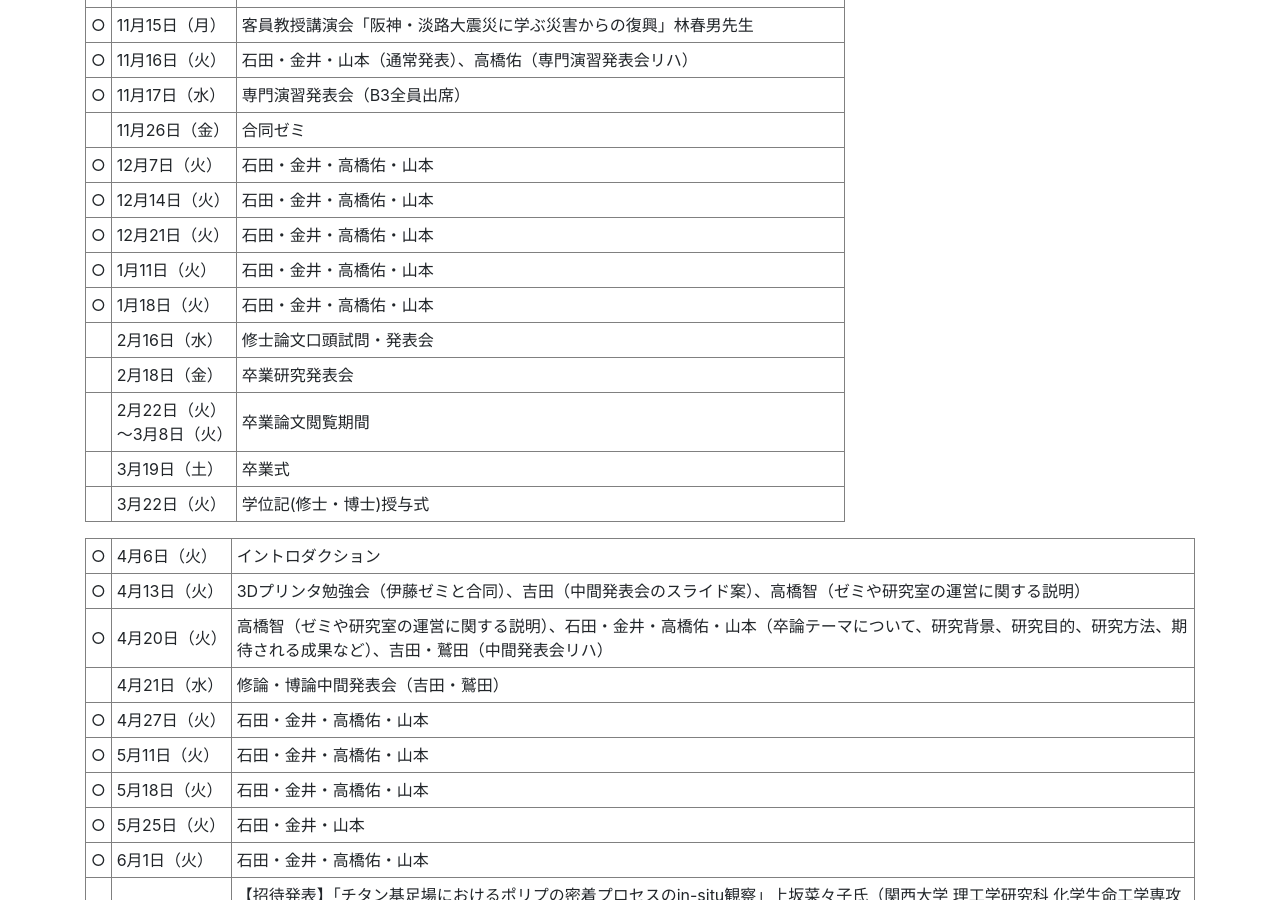
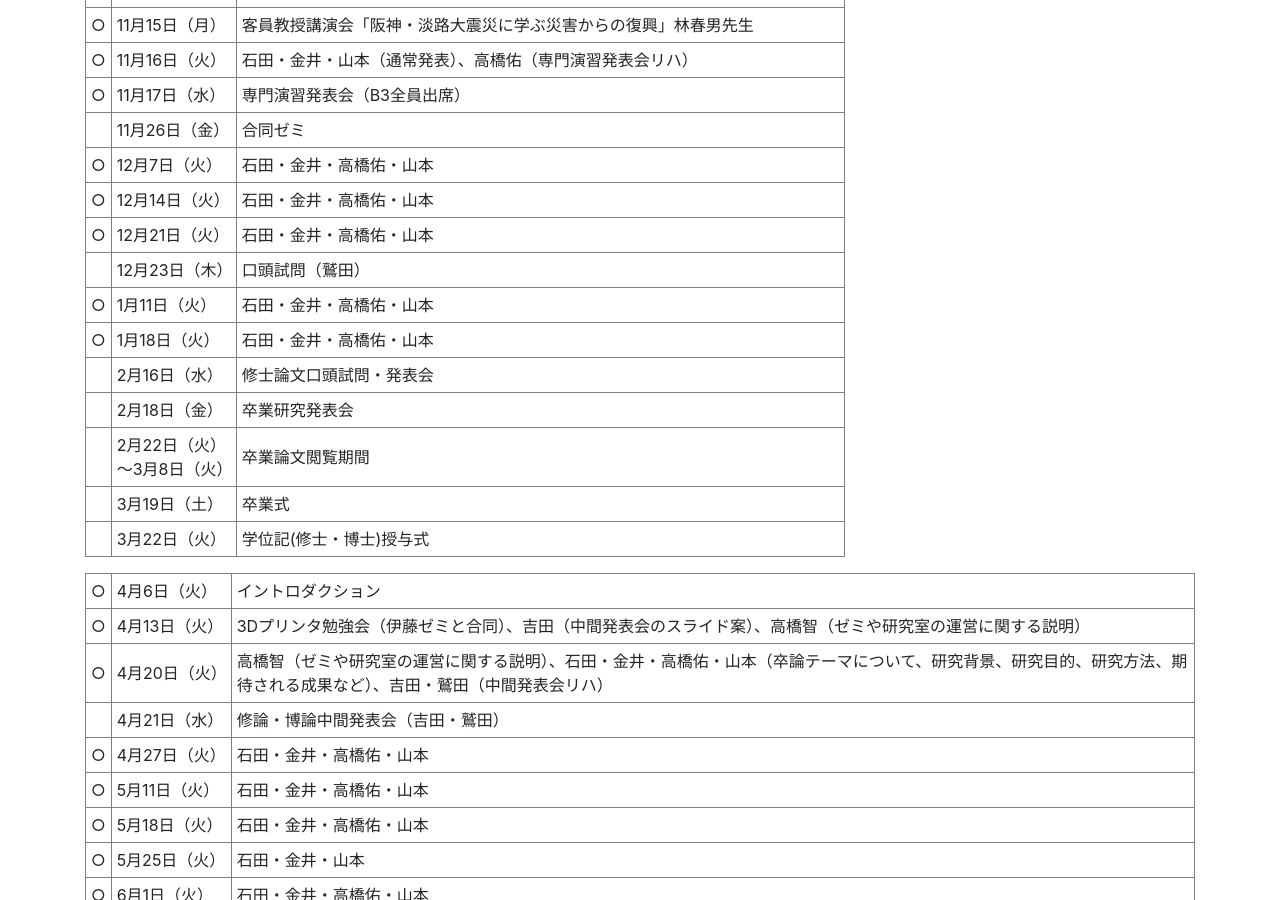
Before and after one commit to tkhslab/tkhslab.github.io, a Jekyll site: the page built from forstudents.md, in a window 1280 px wide and 900 px high, scrolled down 2819 px. Built offline with Jekyll 4.4.1, drawn with Linux system fonts in a browser that asks for light colours; nearby versions of some CDN libraries.

Commit message:
add Washida exam

```diff
--- a/forstudents.md
+++ b/forstudents.md
@@ -167,6 +167,9 @@ title: For students
 <td>○</td><td>12月21日（火）</td><td>石田・金井・高橋佑・山本</td>
 </tr>
 <tr>
+<td></td><td>12月23日（木）</td><td>口頭試問（鷲田）</td>
+</tr>
+<tr>
 <td>○</td><td>1月11日（火）</td><td>石田・金井・高橋佑・山本</td>
 </tr>
 <tr>
```
